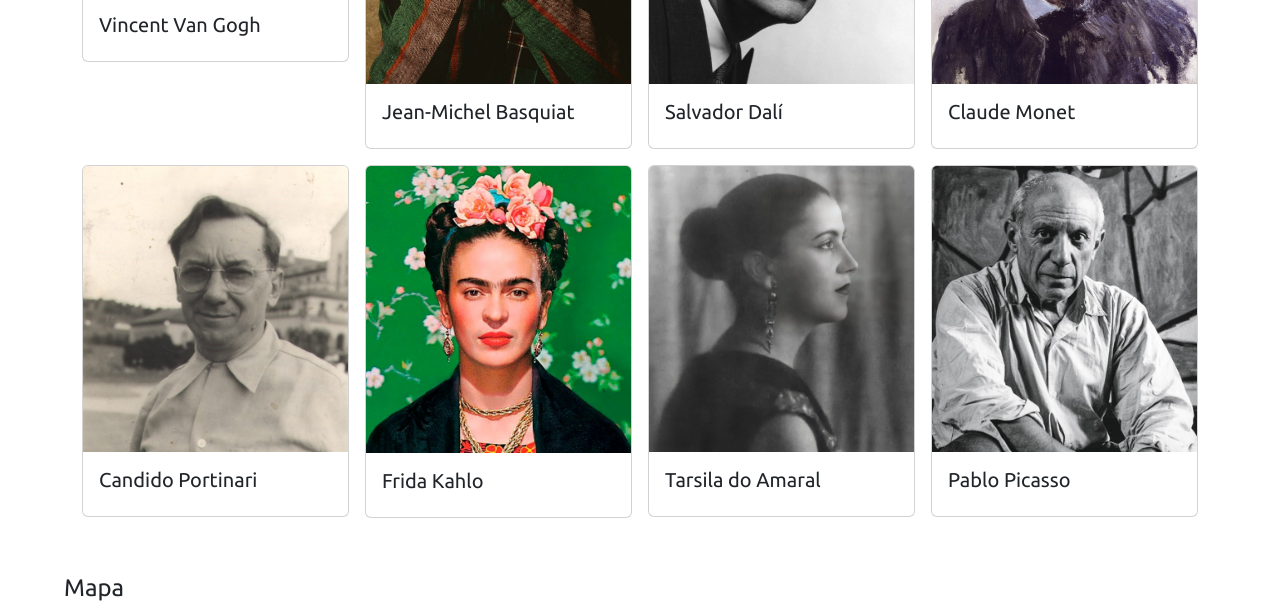
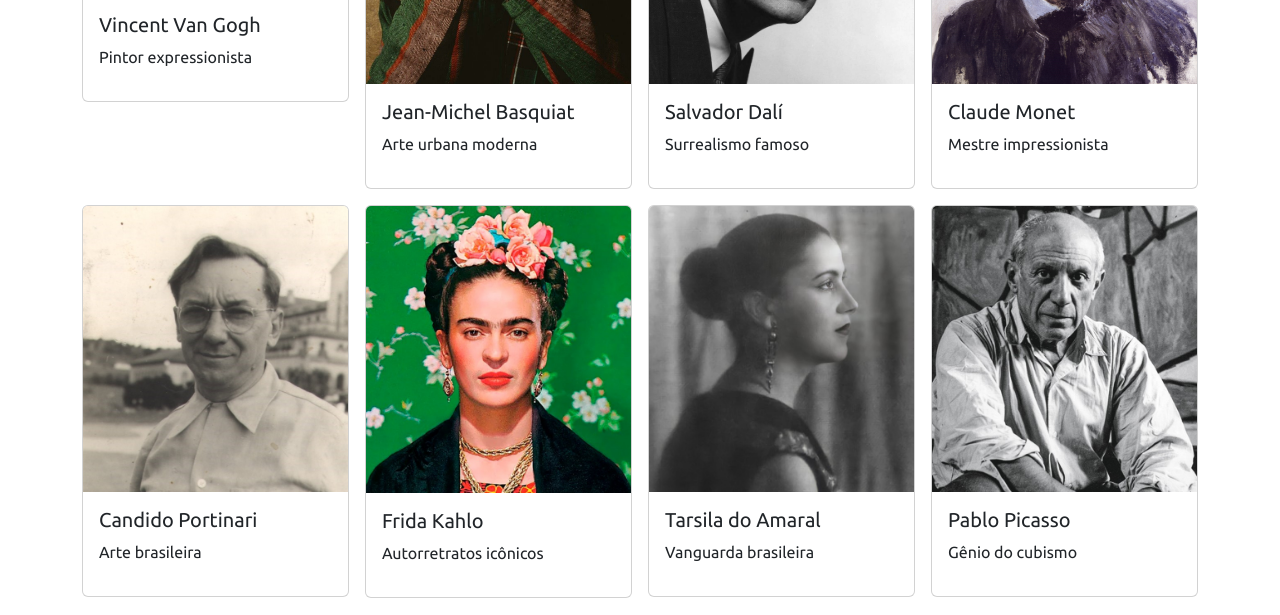
Before and after one commit to gusfelix/ArtAlbum, a plain HTML site: page index.html in a window 1280 px wide. Shown: the part 940-1555 px from the top of the page. Drawn offline with nearby package versions, Linux system fonts and the light colour scheme.

Commit message:
Add files via upload

```diff
--- a/index.html
+++ b/index.html
@@ -111,6 +111,7 @@
                         <img src="assets/img/Vincent_van_Gogh_profile.jpg" class="card-img-top" alt="">
                         <div class="card-body">
                             <h5 class="card-title">Vincent Van Gogh</h5>
+                            <p>Pintor expressionista</p>
                         </div>
                     </div>
                     </a>
@@ -121,6 +122,7 @@
                         <img src="assets/img/jean-michel-basquiat-profile.jpg" class="card-img-top" alt="">
                         <div class="card-body">
                             <h5 class="card-title">Jean-Michel Basquiat</h5>
+                            <p>Arte urbana moderna</p>
                         </div>
                     </div>
                     </a>
@@ -131,6 +133,7 @@
                         <img src="assets/img/salvador-dali-profile.jpg" class="card-img-top" alt="">
                         <div class="card-body">
                             <h5 class="card-title">Salvador Dalí</h5>
+                            <p>Surrealismo famoso</p>
                         </div>
                     </div>
                     </a>
@@ -141,6 +144,7 @@
                         <img src="assets/img/Claude_Monet-profile.jpg" class="card-img-top" alt="">
                         <div class="card-body">
                             <h5 class="card-title">Claude Monet</h5>
+                            <p>Mestre impressionista</p>
                         </div>
                     </div>
                     </a>
@@ -152,6 +156,7 @@
                         <img src="assets/img/candido-portinari-profile.jpg" class="card-img-top" alt="">
                         <div class="card-body">
                             <h5 class="card-title">Candido Portinari</h5>
+                            <p>Arte brasileira</p>
                         </div>
                     </div>
                     </a>
@@ -162,6 +167,7 @@
                         <img src="assets/img/frida-kahlo-profile.jpg" class="card-img-top" alt="">
                         <div class="card-body">
                             <h5 class="card-title">Frida Kahlo</h5>
+                            <p>Autorretratos icônicos</p>
                         </div>
                     </div>
                     </a>
@@ -172,6 +178,7 @@
                         <img src="assets/img/Tarsila_do_Amaral_profile.jpg" class="card-img-top" alt="">
                         <div class="card-body">
                             <h5 class="card-title">Tarsila do Amaral</h5>
+                            <p>Vanguarda brasileira</p>
                         </div>
                     </div>
                     </a>
@@ -182,6 +189,7 @@
                         <img src="assets/img/pablo-picasso-profile.jpg" class="card-img-top" alt="">
                         <div class="card-body">
                             <h5 class="card-title">Pablo Picasso</h5>
+                            <p>Gênio do cubismo</p>
                         </div>
                     </div>
                     </a>
```
